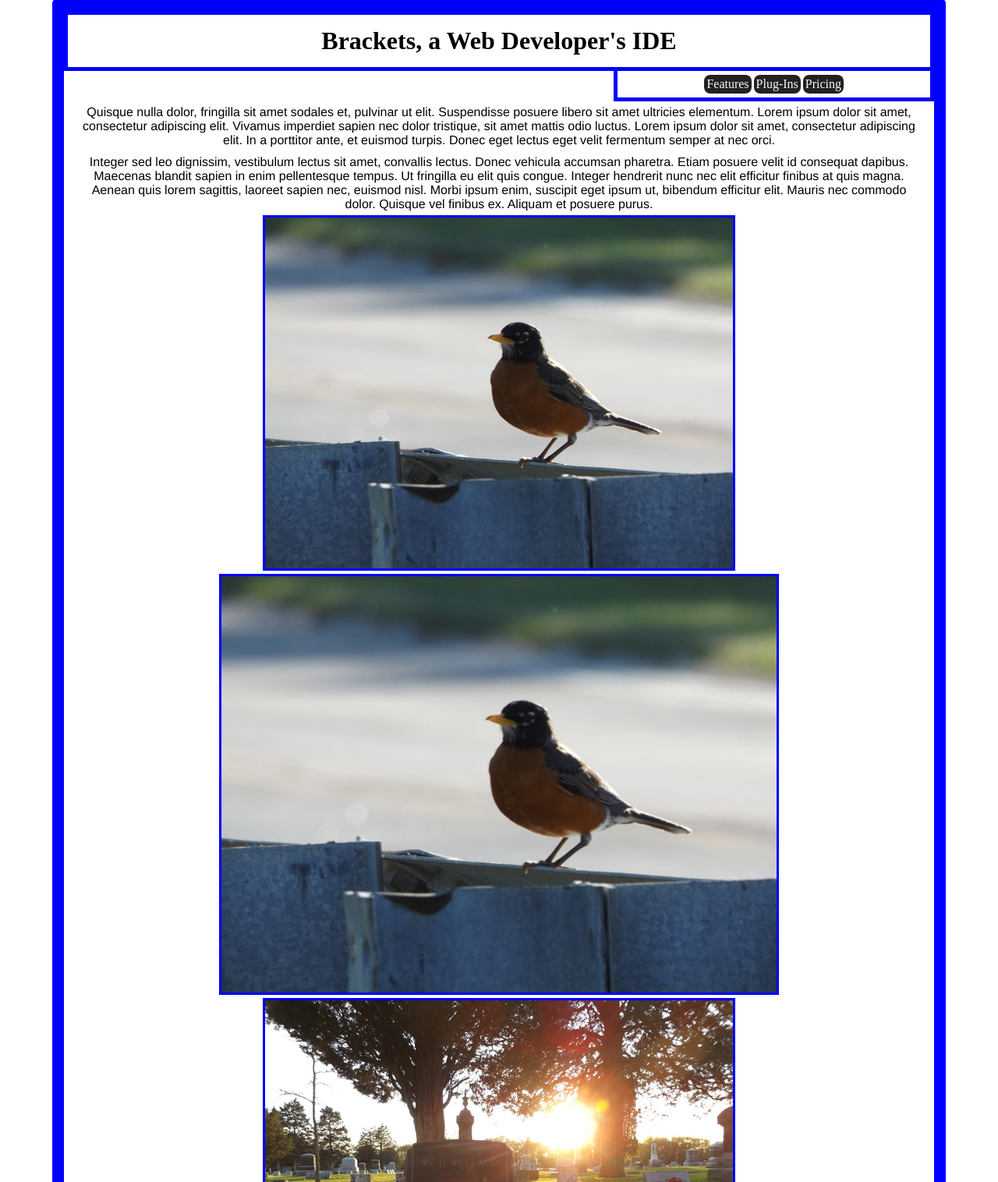
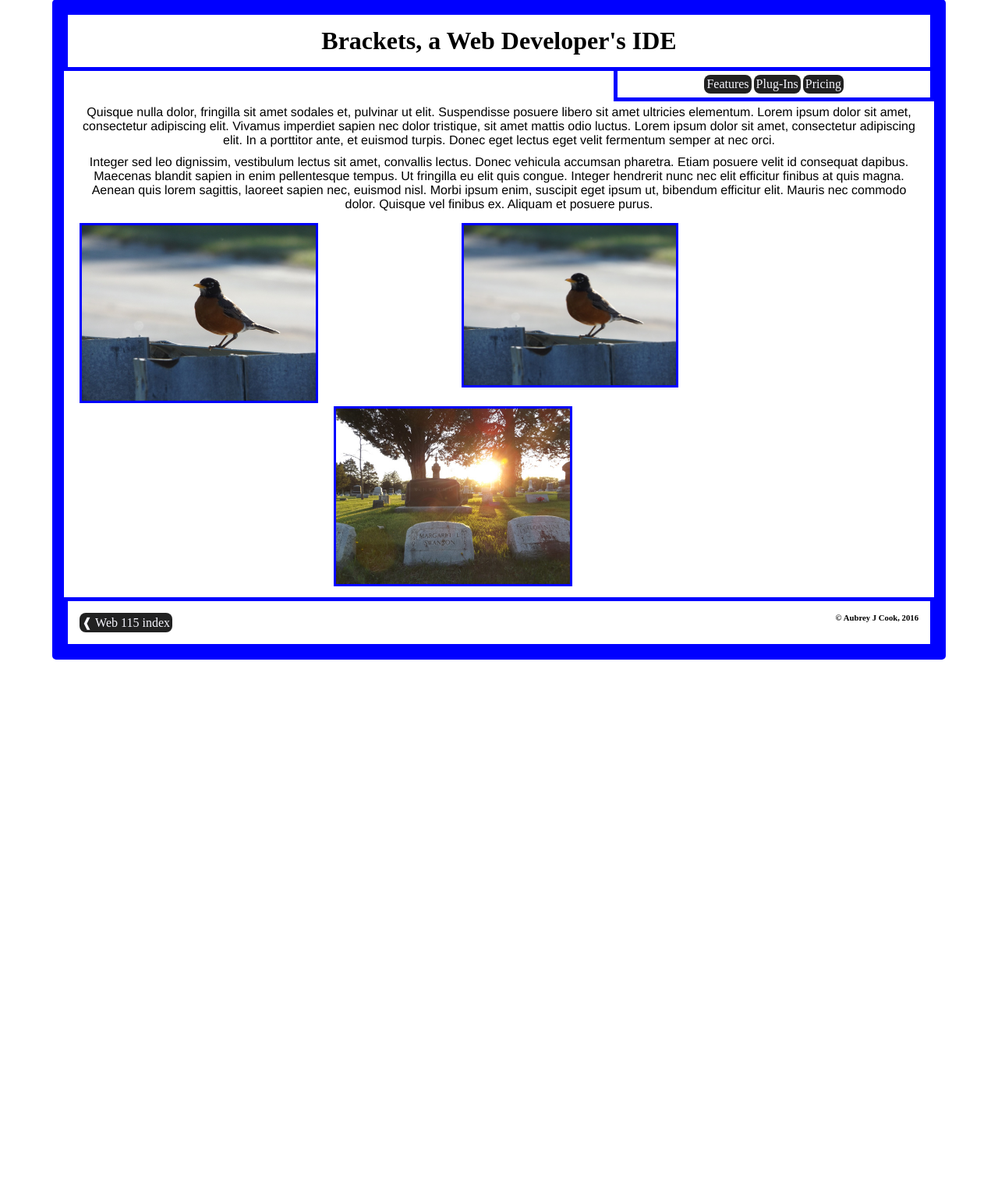
Before and after one commit to aubreyjcook/ProductShowcase, a PHP site: page /page02.php in a window 1280 px wide. Shown: the part 21-1537 px from the top of the page at 78% size. After the commit the page ends 867 px from the top, so only its background shows below. Run offline with PHP 8.4, Linux system fonts and the light colour scheme.

Commit message:
new content styling
getting some content to fit according to wireframes

```diff
--- a/CSS/style.css
+++ b/CSS/style.css
@@ -231,8 +231,13 @@ figure img {
     float: right;
 }
 
+.imgDisplayInline {
+    float: left;
+    padding: 10px;
+}
+
 #large{
-    width: 65%;
+    width: 45%;
     height: auto;
 }
 
--- a/index.php
+++ b/index.php
@@ -63,7 +63,7 @@
         <?php include 'nav.php';?>
     </nav>
     <main>
-        <p style="clear: both; text-align: center;">Quisque nulla dolor, fringilla sit amet sodales et, pulvinar ut elit. Suspendisse posuere libero sit amet ultricies elementum. Lorem ipsum dolor sit amet, consectetur adipiscing elit. Vivamus imperdiet sapien nec dolor tristique, sit amet mattis odio luctus. Lorem ipsum dolor sit amet, consectetur adipiscing elit. In a porttitor ante, et euismod turpis. Donec eget lectus eget velit fermentum semper at nec orci.</p>
+        <p style="clear: both; text-align: center; padding: 25px;">Quisque nulla dolor, fringilla sit amet sodales et, pulvinar ut elit. Suspendisse posuere libero sit amet ultricies elementum. Lorem ipsum dolor sit amet, consectetur adipiscing elit. Vivamus imperdiet sapien nec dolor tristique, sit amet mattis odio luctus. Lorem ipsum dolor sit amet, consectetur adipiscing elit. In a porttitor ante, et euismod turpis. Donec eget lectus eget velit fermentum semper at nec orci.</p>
         <p style="text-align: left; width: 35%; float: left;">Integer sed leo dignissim, vestibulum lectus sit amet, convallis lectus. Donec vehicula accumsan pharetra. Etiam posuere velit id consequat dapibus. Maecenas blandit sapien in enim pellentesque tempus. Ut fringilla eu elit quis congue. Integer hendrerit nunc nec elit efficitur finibus at quis magna. Aenean quis lorem sagittis, laoreet sapien nec, euismod nisl. Morbi ipsum enim, suscipit eget ipsum ut, bibendum efficitur elit. Mauris nec commodo dolor. Quisque vel finibus ex. Aliquam et posuere purus.
         <br><br>
         Nam viverra dolor sed magna gravida malesuada. Duis blandit leo orci, eleifend maximus diam accumsan et. In tincidunt velit mi, non mattis turpis porttitor at. Nullam molestie tortor nisl, vitae sollicitudin elit volutpat ac. Proin pulvinar urna urna, vel pretium arcu fringilla et. Vestibulum commodo quis orci nec suscipit. Quisque erat tortor, pulvinar ac ex sit amet, venenatis eleifend magna. Sed eget nibh id sapien ornare pretium. In dictum ligula arcu, a finibus erat mollis vel. Donec lobortis ullamcorper velit vitae feugiat. Aenean at neque ut eros porttitor condimentum a eget neque. Vestibulum ac ex vitae ligula lobortis tincidunt. Phasellus ultricies feugiat gravida. Donec sed lacus consectetur, congue enim id, consequat ligula. Suspendisse potenti. </p>
--- a/page02.php
+++ b/page02.php
@@ -65,17 +65,18 @@
     <main>
         <p style="clear: both; text-align: center;">Quisque nulla dolor, fringilla sit amet sodales et, pulvinar ut elit. Suspendisse posuere libero sit amet ultricies elementum. Lorem ipsum dolor sit amet, consectetur adipiscing elit. Vivamus imperdiet sapien nec dolor tristique, sit amet mattis odio luctus. Lorem ipsum dolor sit amet, consectetur adipiscing elit. In a porttitor ante, et euismod turpis. Donec eget lectus eget velit fermentum semper at nec orci.</p>
         <p style="text-align: center;">Integer sed leo dignissim, vestibulum lectus sit amet, convallis lectus. Donec vehicula accumsan pharetra. Etiam posuere velit id consequat dapibus. Maecenas blandit sapien in enim pellentesque tempus. Ut fringilla eu elit quis congue. Integer hendrerit nunc nec elit efficitur finibus at quis magna. Aenean quis lorem sagittis, laoreet sapien nec, euismod nisl. Morbi ipsum enim, suscipit eget ipsum ut, bibendum efficitur elit. Mauris nec commodo dolor. Quisque vel finibus ex. Aliquam et posuere purus.</p>
+        <div>
+            <div class="imgDisplayInline">
+               <a href="#large"><img src="images/picture1.jpg" alt="robin on a road guard" height="125" width="300" title="robin on a road guard" onclick="change01()"/></a>
+            </div>
 
-        <div>
-           <a href="#large"><img src="images/picture1.jpg" alt="robin on a road guard" height="125" title="robin on a road guard" onclick="change01()"/></a>
-        </div>
+            <div class="imgDisplayInline">
+               <img id="large" src="images/picture1.jpg" alt="robin on a road guard"/>
+            </div>
 
-        <div>
-           <img id="large" src="images/picture1.jpg" alt="robin on a road guard"/>
-        </div>
-
-        <div>
-           <a href="#large"><img src="images/picture3.jpg" alt="graveyard at sundown" height="125" title="graveyard at sundown" onclick="change03()"/></a>
+            <div class="imgDisplayInline">
+               <a href="#large"><img src="images/picture3.jpg" alt="graveyard at sundown" height="125" width="300" title="graveyard at sundown" onclick="change03()"/></a>
+            </div>
         </div>
     </main>
     <footer>
--- a/page03.php
+++ b/page03.php
@@ -66,7 +66,7 @@
         <p style="width: 65%; text-align: left;">
             Aenean blandit tortor ac dapibus sodales. Vestibulum non ante nulla. Nam pulvinar tellus id mollis efficitur. Vivamus vel bibendum purus. Etiam tincidunt dui non ligula ultricies, placerat consectetur ante laoreet. Cras aliquam, mi at congue rhoncus, urna magna varius metus, vitae condimentum diam arcu et est. Nam tempor enim ut ante lobortis laoreet. Suspendisse arcu tortor, volutpat lobortis lorem luctus, bibendum efficitur odio. Fusce quis accumsan est. Vestibulum aliquam varius sapien, vel consectetur ligula molestie in. Mauris porttitor hendrerit mauris vitae dignissim. Nulla a nulla eu eros rutrum ultrices. Vivamus non quam ipsum.
         </p>
-        <a href="http://brackets.io/"</a>
+        <a href="http://brackets.io/" style="float: left;">This is a link</a>
         <img src="images/picture3.jpg"/>
         <p style="text-align: center;">Nam molestie, est et tristique ultrices, mauris ligula feugiat felis, ut ultricies ipsum sapien sit amet urna. Donec tellus massa, ullamcorper a tempus vitae, tristique a metus. In hac habitasse platea dictumst. Lorem ipsum dolor sit amet, consectetur adipiscing elit. Aenean ut nulla et nulla tristique suscipit sit amet at diam. Proin a aliquet justo, sed suscipit mauris. Integer semper ligula mauris, in blandit erat egestas sed. Donec aliquam, augue id porttitor lacinia, magna nibh congue libero, et tincidunt dolor ex ac arcu. </p>
     </main>
```
Also changed, not shown: page01.php (+18 -4 lines).
